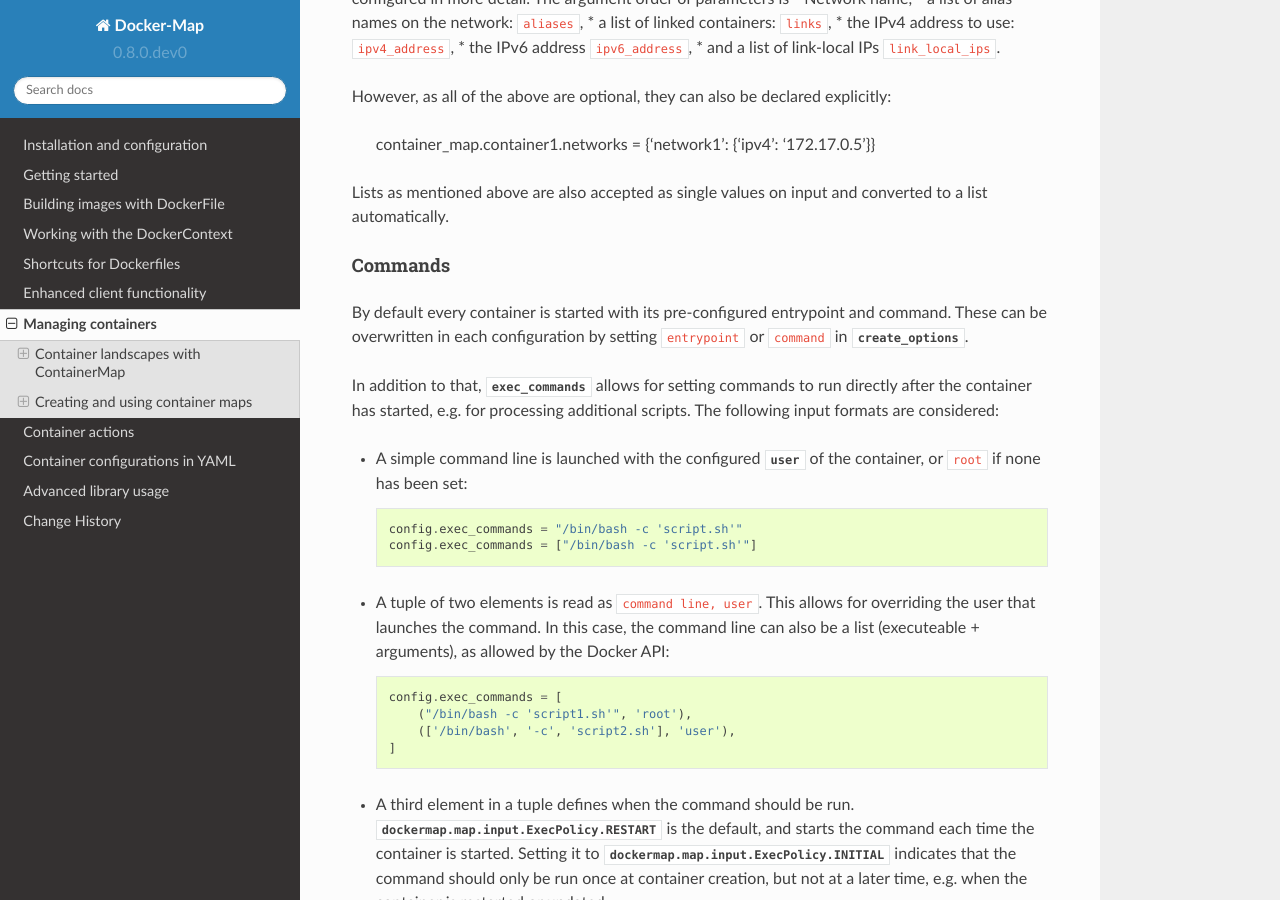
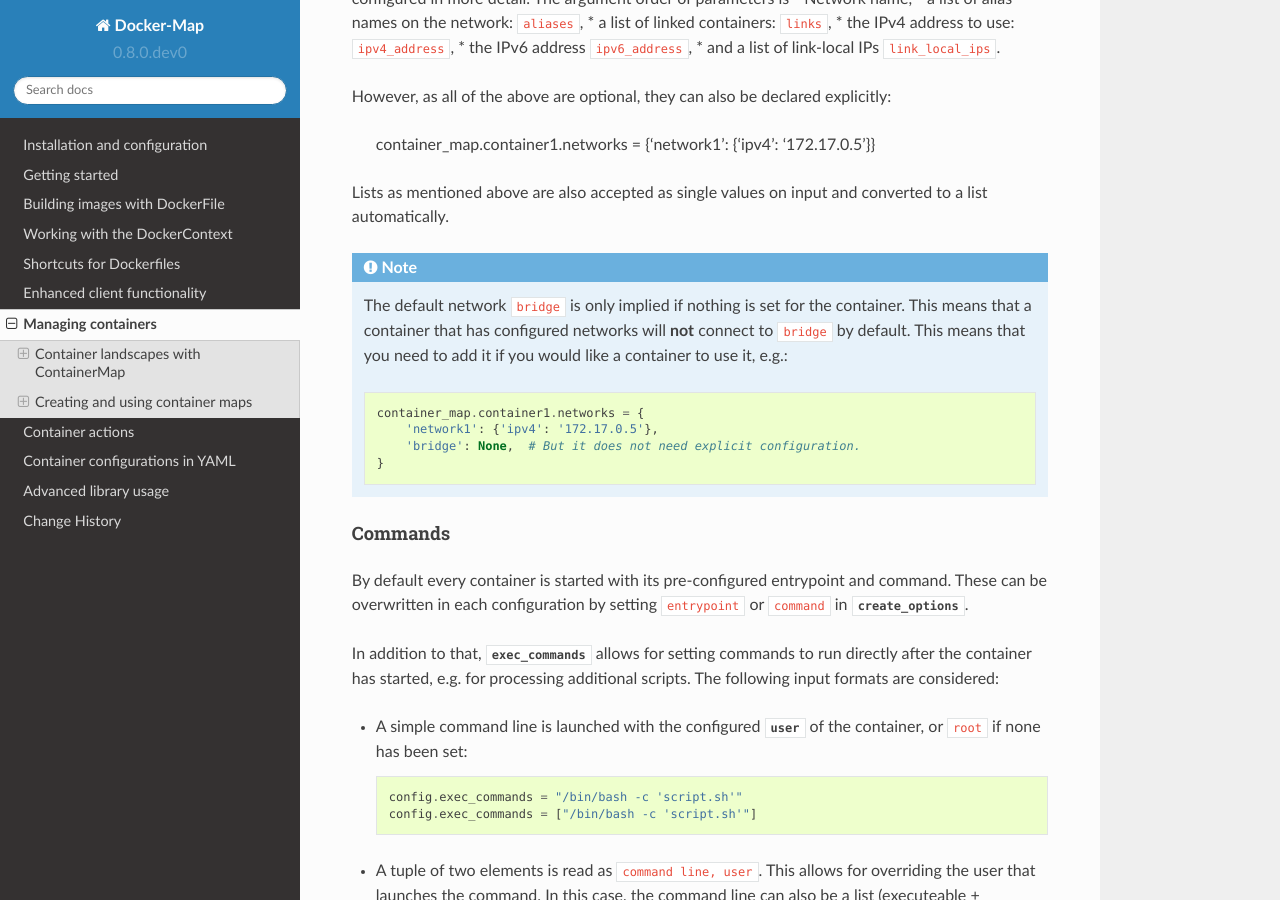
Before and after one commit to merll/docker-map, a Sphinx documentation site: the page built from docs/guide/containers/maps.rst, in a window 1280 px wide and 900 px high, scrolled down 10162 px. Built offline with Sphinx 7.4.7 and the Read the Docs theme 2.0.0, drawn with Linux system fonts in a browser that asks for light colours.

Commit message:
Explicit info about the default networks.

```diff
--- a/docs/guide/containers/maps.rst
+++ b/docs/guide/containers/maps.rst
@@ -467,6 +467,16 @@ However, as all of the above are optional, they can also be declared explicitly:
 
 Lists as mentioned above are also accepted as single values on input and converted to a list automatically.
 
+.. note::
+    The default network ``bridge`` is only implied if nothing is set for the container. This means that a container that
+    has configured networks will **not** connect to ``bridge`` by default. This means that you need to add it if
+    you would like a container to use it, e.g.::
+
+        container_map.container1.networks = {
+            'network1': {'ipv4': '172.17.0.5'},
+            'bridge': None,  # But it does not need explicit configuration.
+        }
+
 
 Commands
 """"""""
```
